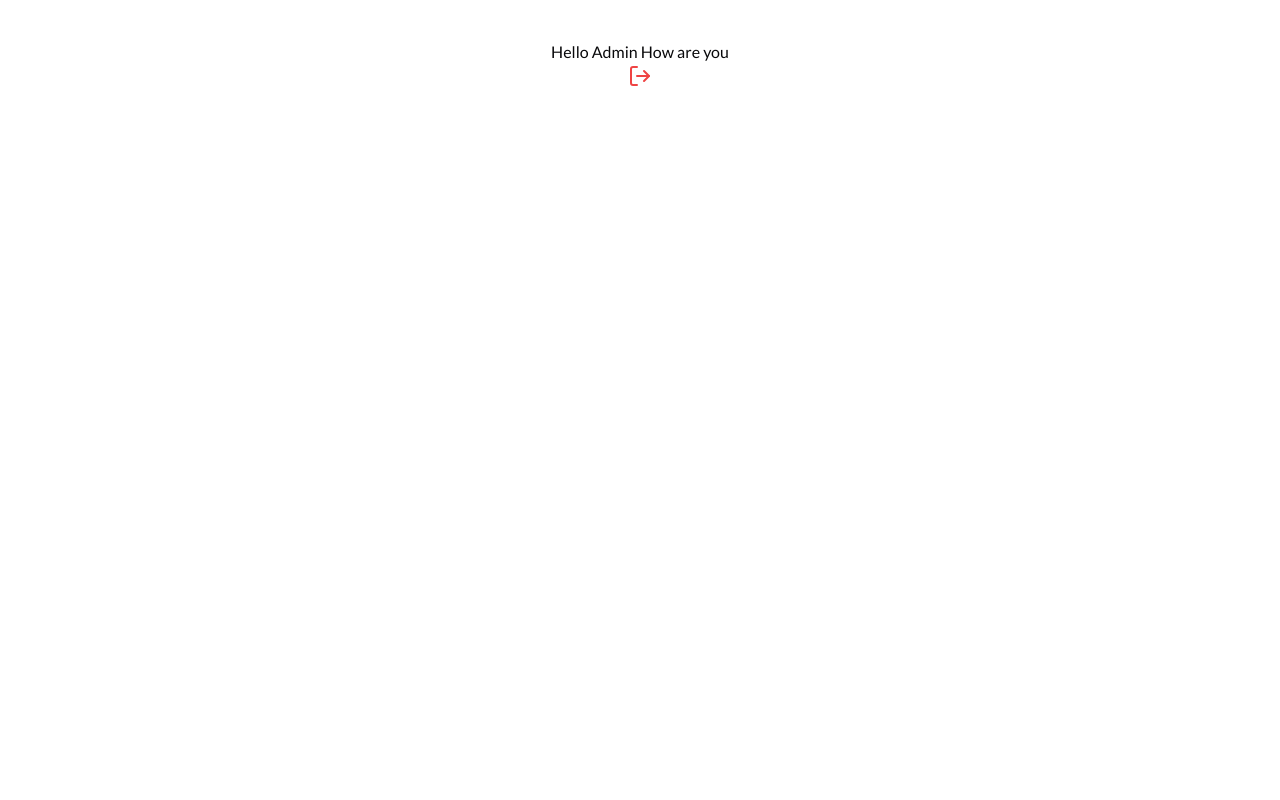
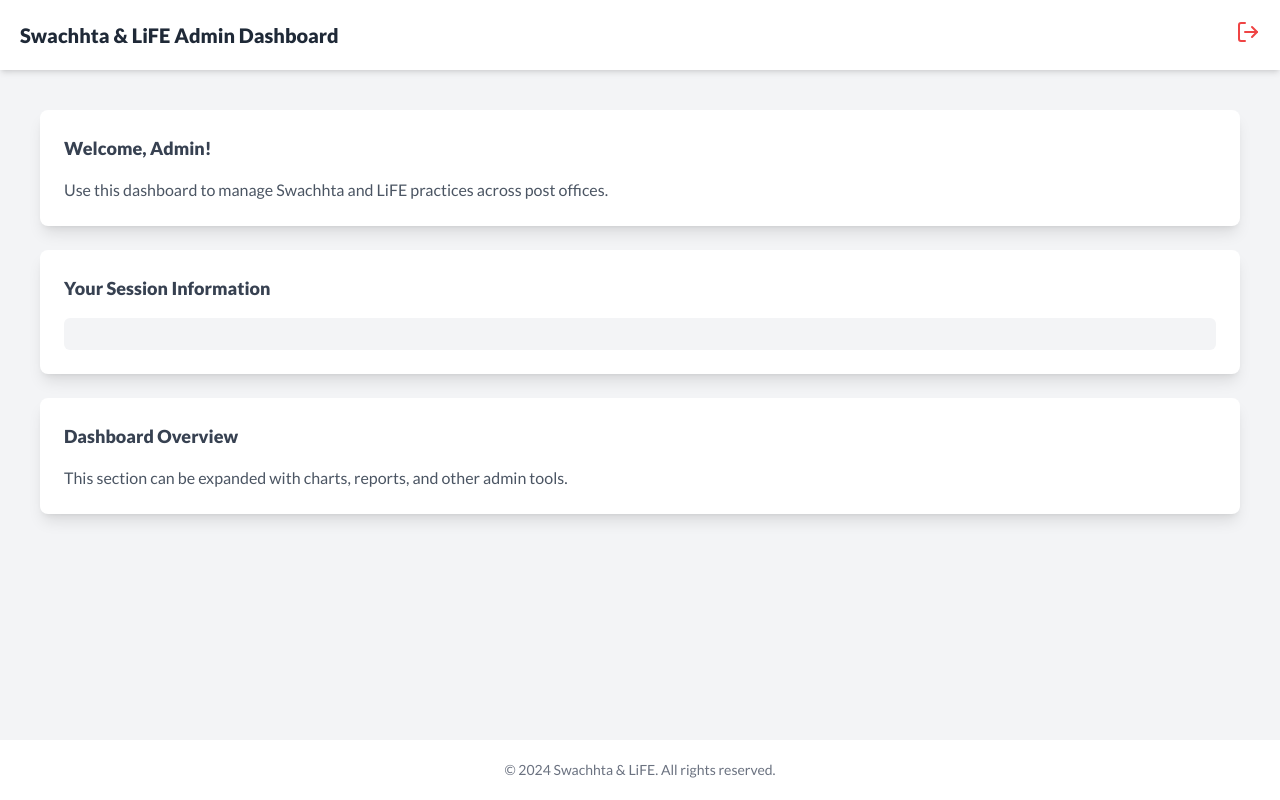
Before and after one commit to AyushKatre05/Swachhta---LiFE-Dashboard, a Next.js app: page /admin/dashboard in a window 1280 px wide. Built offline with nearby package versions, Linux system fonts and the light colour scheme; no server answers.

Commit message:
update admin dashboard

```diff
--- a/src/app/admin/dashboard/page.jsx
+++ b/src/app/admin/dashboard/page.jsx
@@ -8,13 +8,54 @@ export default async function AdminDashboard() {
   const session = await getServerSession(authOptions);
 
   return (
-    <div className="flex justify-center items-center px-10 pt-10 flex-col">
-      <h1>Hello Admin How are you </h1>
-      <h1 className="text-sm font-bold">
-        {session && JSON.stringify(session)}
-      </h1>
+    <div className="min-h-screen bg-gray-100 dark:bg-gray-900 flex flex-col">
+      {/* Header */}
+      <header className="bg-white dark:bg-gray-800 shadow-md p-5">
+        <div className="flex justify-between items-center">
+          <h1 className="text-xl font-bold text-gray-800 dark:text-white">
+            Swachhta & LiFE Admin Dashboard
+          </h1>
+          <SignoutButton type="Admin" />
+        </div>
+      </header>
 
-      <SignoutButton type="Admin" />
+      {/* Main Content */}
+      <main className="flex-grow p-10 space-y-6">
+        {/* Welcome Section */}
+        <section className="bg-white dark:bg-gray-800 p-6 rounded-lg shadow-lg">
+          <h2 className="text-lg font-semibold text-gray-700 dark:text-gray-300 mb-4">
+            Welcome, Admin!
+          </h2>
+          <p className="text-gray-600 dark:text-gray-400">
+            Use this dashboard to manage Swachhta and LiFE practices across post offices.
+          </p>
+        </section>
+
+        {/* Session Info Section */}
+        <section className="bg-white dark:bg-gray-800 p-6 rounded-lg shadow-lg">
+          <h2 className="text-lg font-semibold text-gray-700 dark:text-gray-300 mb-4">
+            Your Session Information
+          </h2>
+          <pre className="bg-gray-100 dark:bg-gray-700 p-4 rounded-md text-sm text-gray-800 dark:text-gray-200">
+            {session && JSON.stringify(session, null, 2)}
+          </pre>
+        </section>
+
+        {/* Placeholder for Additional Dashboard Components */}
+        <section className="bg-white dark:bg-gray-800 p-6 rounded-lg shadow-lg">
+          <h2 className="text-lg font-semibold text-gray-700 dark:text-gray-300 mb-4">
+            Dashboard Overview
+          </h2>
+          <p className="text-gray-600 dark:text-gray-400">
+            This section can be expanded with charts, reports, and other admin tools.
+          </p>
+        </section>
+      </main>
+
+      {/* Footer */}
+      <footer className="bg-white dark:bg-gray-800 p-5 text-center text-sm text-gray-500 dark:text-gray-400">
+        © 2024 Swachhta & LiFE. All rights reserved.
+      </footer>
     </div>
   );
 }
```
